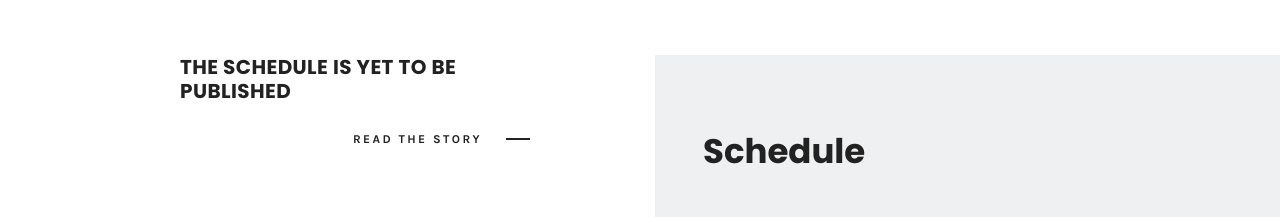
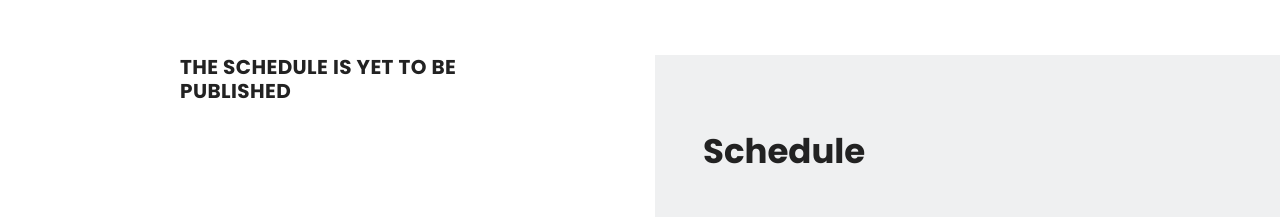
Before and after one commit to sharadjoe/DevHack, a plain HTML site: page index.html in a window 1280 px wide. Shown: the part 2840-3057 px from the top of the page. Drawn offline with Linux system fonts and the light colour scheme.

Commit message:
Test Commit

```diff
--- a/index.html
+++ b/index.html
@@ -487,7 +487,6 @@
                                  <div class="blog-list__post">
                                     <span class="blog-list__info sub-head"Jun 19</span>
                                     <h5 class="blog-list__title"> <a href="single-post.html">The schedule is yet to be published</a></h5>
-                                    <p class="blog-list__link text-xl-right"><a class="sub-head dashed dashed--reverse--md in-view__child" href="single-post.html">Read the Story</a></p>
                                  </div>
                               </div>
                            </div>
```
